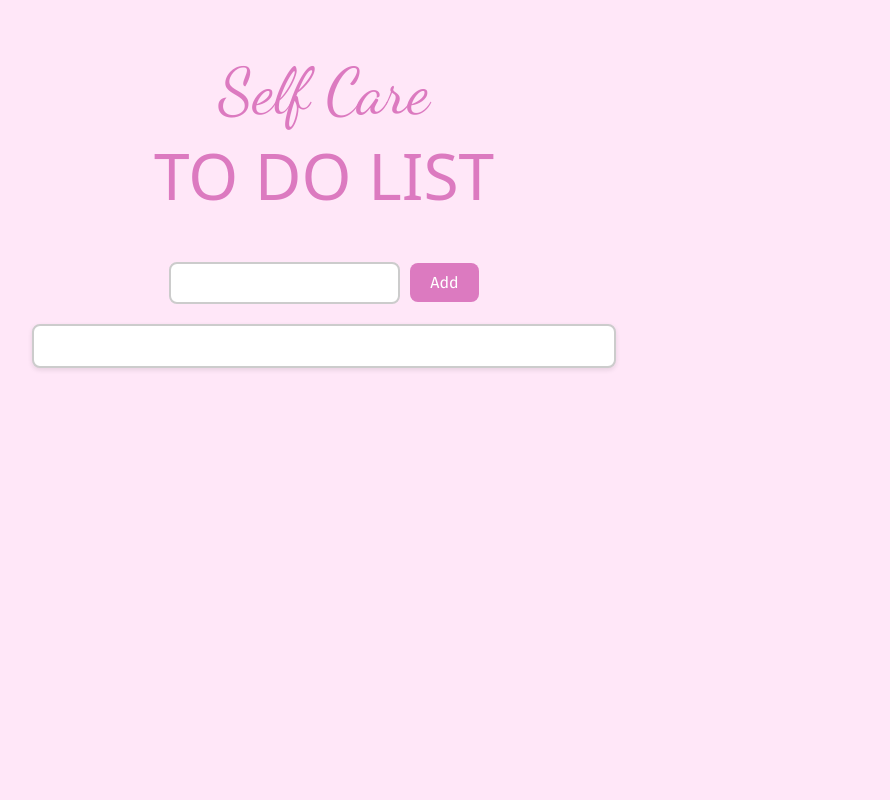
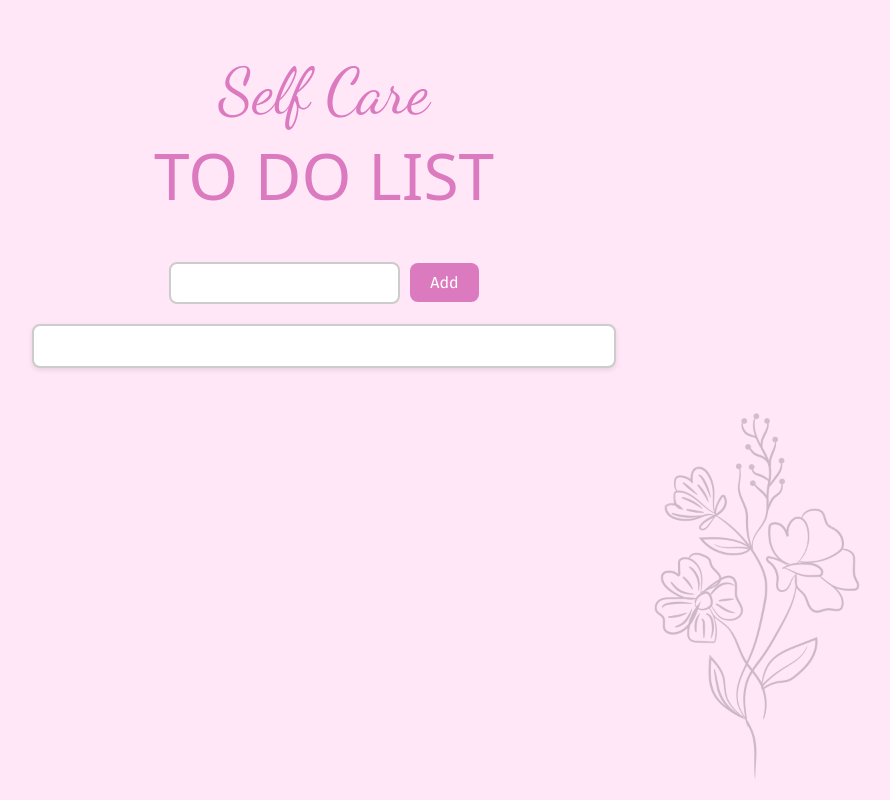
Before and after one commit to samalaksa/Alaksa_A3, a SvelteKit app: page / in a window 1280 px wide. Shown: the whole page, without its empty margins (316-1206 px from the left). Built offline with nearby package versions, Linux system fonts and the light colour scheme; a web font is replaced by a local one.

Commit message:
adding flower and changing style

```diff
--- a/src/routes/Todo.svelte
+++ b/src/routes/Todo.svelte
@@ -2,6 +2,7 @@
 import trashIcon from "$lib/img/trash.png"
 import editIcon from "$lib/img/pen.png"
 import checkmIcon from "$lib/img/checkM.png"
+import flowerImg from "$lib/img/flower.png"
 let todoItem = $state('');
 let todoList = $state([]);
 
@@ -73,8 +74,28 @@ $inspect(todoList);
         {/each}
     </ul>
 </div>
+<div class="flower-image-container">
+  <img src="{flowerImg}" alt="Flower"/>
+</div>
+
 <style>
+  /* flower image */
+  .flower-image-container {
+      position: fixed;
+      bottom: 0;
+      left: 0;
+      width: 100%;
+      z-index: -1;
+      text-align: right;
+      pointer-events: none;
+  }
 
+  .flower-image-container img {
+      width: auto;
+      height: 400px;
+      margin-left: 450px;
+      opacity: 20%;
+  }
 /* input bar */
 form {
     display: flex;
```
Also changed, not shown: src/lib/img/._underline.png (added), src/lib/img/underline.png (added).
